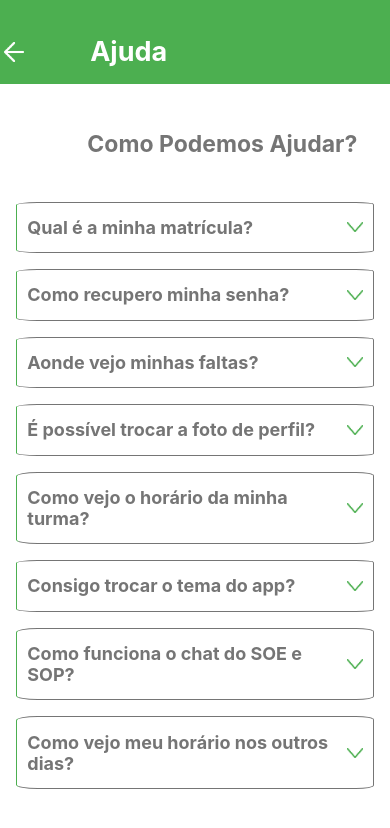
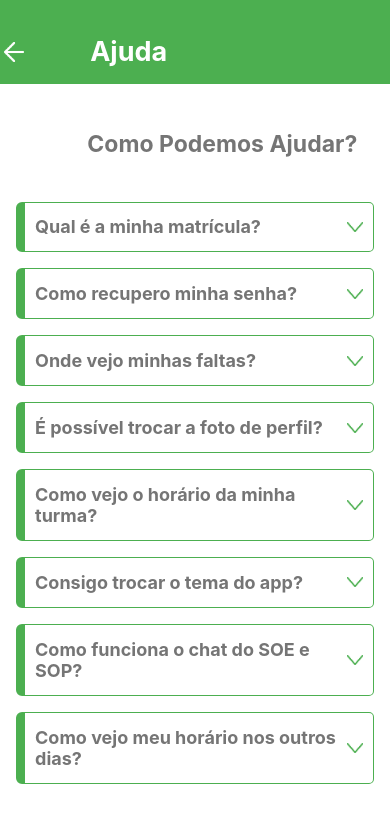
Before and after one commit to Thiago-Caffaro/Facilita, a React Native app: screen /Ajuda in a window 390 px wide. Shown: the top 828 px of the page. Built offline with nearby package versions, Linux system fonts and the light colour scheme.

Commit message:
corrigi alguns erros de compatibilidade com android nos estilos

```diff
--- a/pages/ajuda/ajuda.jsx
+++ b/pages/ajuda/ajuda.jsx
@@ -23,8 +23,8 @@ const Ajuda = () => {
       answer: 'Na página de login, clique em "Esqueci Minha Senha" e siga todas as estapas necessárias e solicitadas.',
     },
     {
-      question: 'Aonde vejo minhas faltas?',
-      answer: 'Acesse a aba "Frequência" e lá terá as suas faltasatualizadas.',
+      question: 'Onde vejo minhas faltas?',
+      answer: 'Acesse a aba "Frequência" e lá terá as suas faltas atualizadas.',
     },
     {
       question: 'É possível trocar a foto de perfil?',
--- a/pages/ajuda/ajudaStyles.js
+++ b/pages/ajuda/ajudaStyles.js
@@ -36,7 +36,7 @@ const ajudaStyles = StyleSheet.create({
         backgroundColor:"#ffff",
         borderColor:"#757575",
         borderWidth:1,
-        borderRadius:"3%",
+        borderRadius: 3,
         width:"96%",
         marginLeft:"2%",
         shadowColor:"#010101",
@@ -50,15 +50,15 @@ const ajudaStyles = StyleSheet.create({
     questionContainer: {
         backgroundColor:"#fff",
         flexDirection: 'row',
-        borderRadius:"5%",
+        borderRadius: 5,
         justifyContent: 'space-between',
         alignItems: "center",
-        borderColor:"#757575",
-        borderWidth:1,
-        borderLeftColor:"#4CAF50",
-        borderLeftWidth:"9",
-        borderTopLeftRadius:"6%",
-        borderBottomLeftRadius:"6%",
+        borderColor:"#4CAF50",
+        borderWidth: 1,
+        borderLeftColor: "#4CAF50",
+        borderLeftWidth: 9,
+        borderTopLeftRadius: 6,
+        borderBottomLeftRadius: 6,
         shadowColor:"#010101",
         shadowOffset:{
             width:"0%",
```
